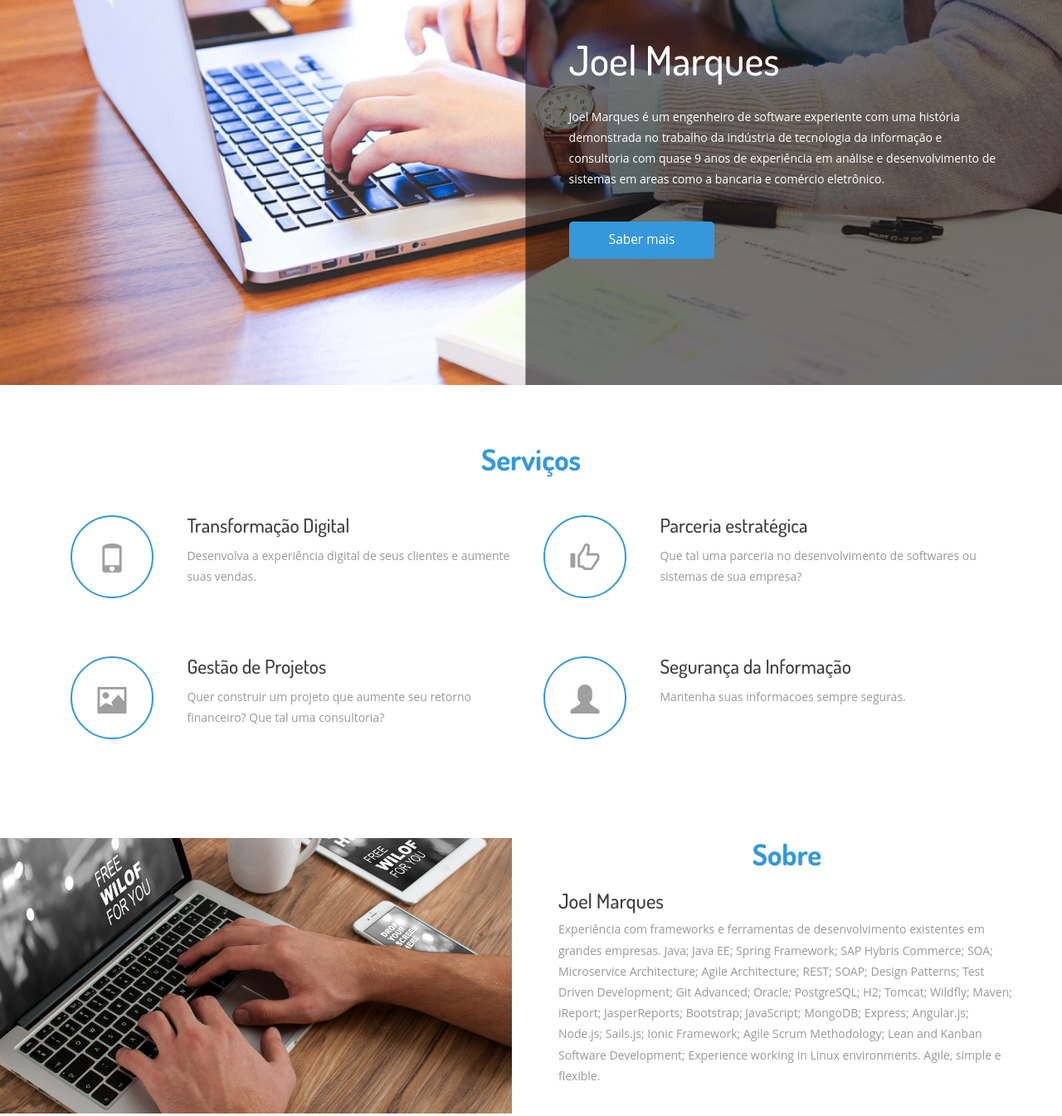
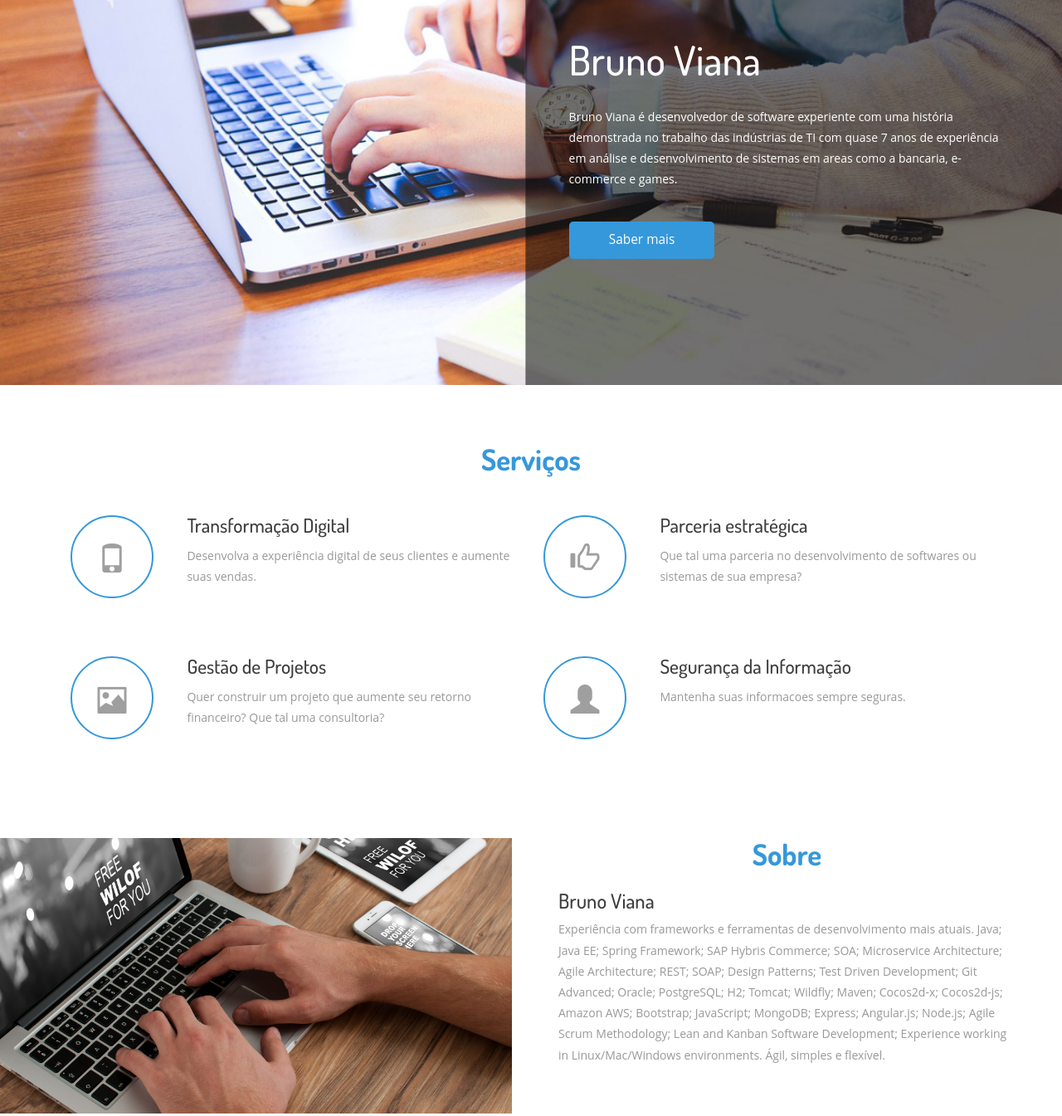
Before and after one commit to BrunoVianaSP/jobdone-website, a plain HTML site: page index.html in a window 1280 px wide. Shown: the part 220-1565 px from the top of the page at 83% size. Drawn offline with Linux system fonts and the light colour scheme; files whose address does not match are found by name.

Commit message:
Preparing my index page.

```diff
--- a/index.html
+++ b/index.html
@@ -1,5 +1,6 @@
 <!DOCTYPE HTML>
 <html>
+
 <head>
 <title>Consultoria em Tecnologia da Informação</title>
 <link href="images/shortcut.ico" rel="shortcut icon">
@@ -12,6 +13,8 @@
 Smartphone Compatible web template, free webdesigns for Nokia, Samsung, LG, SonyErricsson, Motorola web design" />
 <script type="application/x-javascript"> addEventListener("load", function() { setTimeout(hideURLbar, 0); }, false); function hideURLbar(){ window.scrollTo(0,1); } </script>
 <script src="js/jquery-1.11.1.min.js"></script>
+
+
 <!--scrolling-->
 <script type="text/javascript" src="js/move-top.js"></script>
 <script type="text/javascript" src="js/easing.js"></script>
@@ -25,7 +28,12 @@ Smartphone Compatible web template, free webdesigns for Nokia, Samsung, LG, Sony
 	</script>
 <!--scrolling-->
 </head>
+
+
+
 <body>
+
+
 <!--top-header-->
 <div id="home" class="top-header">
 	 <div class="container">
@@ -53,17 +61,24 @@ Smartphone Compatible web template, free webdesigns for Nokia, Samsung, LG, Sony
 		  </div>
 	 </div>
 </div>
+
+
+
 <!--header-->
 <div class="header">
 		<div class="container">
 			 <div class="banner-info">
-				 <h2>Joel Marques</h2>
-				 <p>Joel Marques é um engenheiro de software experiente com uma história demonstrada no trabalho da indústria de tecnologia da informação e consultoria com quase 9 anos de experiência em análise e desenvolvimento de sistemas em areas como a bancaria e comércio eletrônico.</p>
-				 <a href="https://www.linkedin.com/in/bitmarques/" target="_blank">Saber mais</a>
+				 <h2>Bruno Viana</h2>
+				 <p>Bruno Viana é desenvolvedor de software experiente com uma história demonstrada no trabalho das indústrias de TI com quase 7 anos de experiência em análise e desenvolvimento de sistemas em areas como a bancaria, e-commerce e games.</p>
+				 <a href="https://www.linkedin.com/in/brunovianasp/" target="_blank">Saber mais</a>
 			 </div>
 			 <div class="clearfix"></div>
 		</div>
 </div>
+
+
+
+
 <!--Service-->
 <div id="service" class="service">
 	 <div class="container">
@@ -126,18 +141,29 @@ Smartphone Compatible web template, free webdesigns for Nokia, Samsung, LG, Sony
 		 </div>
 	 </div>
 </div>
+
+
+
+
+
 <!--about-->
 <div id="about" class="about">
 	 <div class="about-left"></div>
 	 <div class="about-right">
 		<h3>Sobre</h3>
-		<h4>Joel Marques</h4>
-		<p>Experiência com frameworks e ferramentas de desenvolvimento existentes em grandes empresas.
-      Java; Java EE; Spring Framework; SAP Hybris Commerce; SOA; Microservice Architecture; Agile Architecture; REST; SOAP; Design Patterns; Test Driven Development; Git Advanced; Oracle; PostgreSQL; H2; Tomcat; Wildfly; Maven; iReport; JasperReports; Bootstrap; JavaScript; MongoDB; Express; Angular.js; Node.js; Sails.js; Ionic Framework; Agile Scrum Methodology; Lean and Kanban Software Development; Experience working in Linux environments.
-      Agile, simple e flexible.</p>
+		<h4>Bruno Viana</h4>
+		<p>Experiência com frameworks e ferramentas de desenvolvimento mais atuais.
+      Java; Java EE; Spring Framework; SAP Hybris Commerce; SOA; Microservice Architecture; Agile Architecture; REST; SOAP; Design Patterns; Test Driven Development; Git Advanced; Oracle; PostgreSQL; H2; Tomcat; Wildfly; Maven; Cocos2d-x; Cocos2d-js; Amazon AWS; Bootstrap; JavaScript; MongoDB; Express; Angular.js; Node.js; Agile Scrum Methodology; Lean and Kanban Software Development; Experience working in Linux/Mac/Windows environments.
+      Ágil, simples e flexível.</p>
 	 </div>
 	 <div class="clearfix"></div>
 </div>
+
+
+
+
+
+
 <!--gallery -->
 		<script src="js/jquery.chocolat.js"></script>
 		<!--light-box-files -->
@@ -147,6 +173,7 @@ Smartphone Compatible web template, free webdesigns for Nokia, Samsung, LG, Sony
 		});
 		</script>
 <!--gallery js-->
+
 <div id="gallery" class="gallery">
 	 <div class="container">
 		 <h3>Galeria</h3>
@@ -246,6 +273,13 @@ Smartphone Compatible web template, free webdesigns for Nokia, Samsung, LG, Sony
 	 </div>
 </div>
 <!---->
+
+
+
+
+
+
+
 <div id="blog" class="blog">
 	 <div class="container">
 		 <h3>Empresas</h3>
@@ -276,11 +310,19 @@ Uma especialista em consultoria e tecnologias, a Keyrus cria alavancas que geram
 		 </div>
 	 </div>
 </div>
+
+
+
+
 <!---->
 <div class="map">
 	 <iframe src="https://www.google.com/maps/embed?pb=!1m18!1m12!1m3!1d3655.417159470805!2d-46.64103054889825!3d-23.625227069764858!2m3!1f0!2f0!3f0!3m2!1i1024!2i768!4f13.1!3m3!1m2!1s0x94ce5a563179ece9%3A0xe3799f0a5f50250b!2sR.+Massaranduba%2C+S%C3%A3o+Paulo+-+SP!5e0!3m2!1spt-BR!2sbr!4v1507056126192" width="400" height="300" frameborder="0" style="border:0" allowfullscreen></iframe>
 </div>
 <!---->
+
+
+
+
 <div id="contact" class="contact">
 	 <div class="container">
 		 <h3>Contato</h3>
@@ -315,9 +357,13 @@ Uma especialista em consultoria e tecnologias, a Keyrus cria alavancas que geram
 		  </div>
 	 </div>
 </div>
+
+
+
+
 <div class="footer">
 	 <div class="container">
-		 <p>Copyrights © 2017 Joel Marques.</p>
+		 <p>Copyrights © 2017 Bruno Viana.</p>
 		 <div class="social">
 				<a href="https://www.facebook.com/jhoey.marques" target="_blank"><i class="facebook"></i></a>
 				<a href="https://br.linkedin.com/in/bitmarques" target="_blank"><i class="dribble"></i></a>
@@ -328,6 +374,10 @@ Uma especialista em consultoria e tecnologias, a Keyrus cria alavancas que geram
 		 </div>
 	 </div>
 </div>
+
+
+
+
 <!---->
 <script type="text/javascript">
 		$(document).ready(function() {
```
